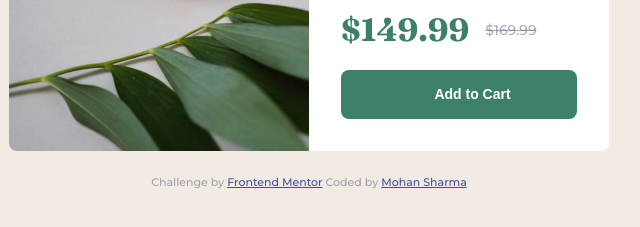
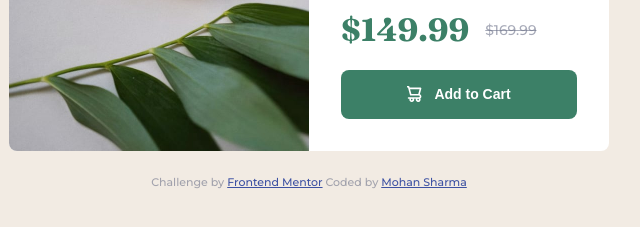
Before and after one commit to Mohan-Sharma/product-preview-card-challenge, a plain HTML site: page index.html in a window 1280 px wide. Shown: the part 471-698 px from the top of the page, 331-971 px from the left. Drawn offline with Linux system fonts and the light colour scheme; the site is published under a folder, as on GitHub Pages, so addresses that start at the root find nothing.

Commit message:
product preview card challenge solution

```diff
--- a/style.css
+++ b/style.css
@@ -132,7 +132,7 @@ svg {
 
 .cart__icon::before {
     content: '';
-    background-image: url('/images/icon-cart.svg');
+    background-image: url('./images/icon-cart.svg');
     height: 16px;
     width: 15px;
 }
```
